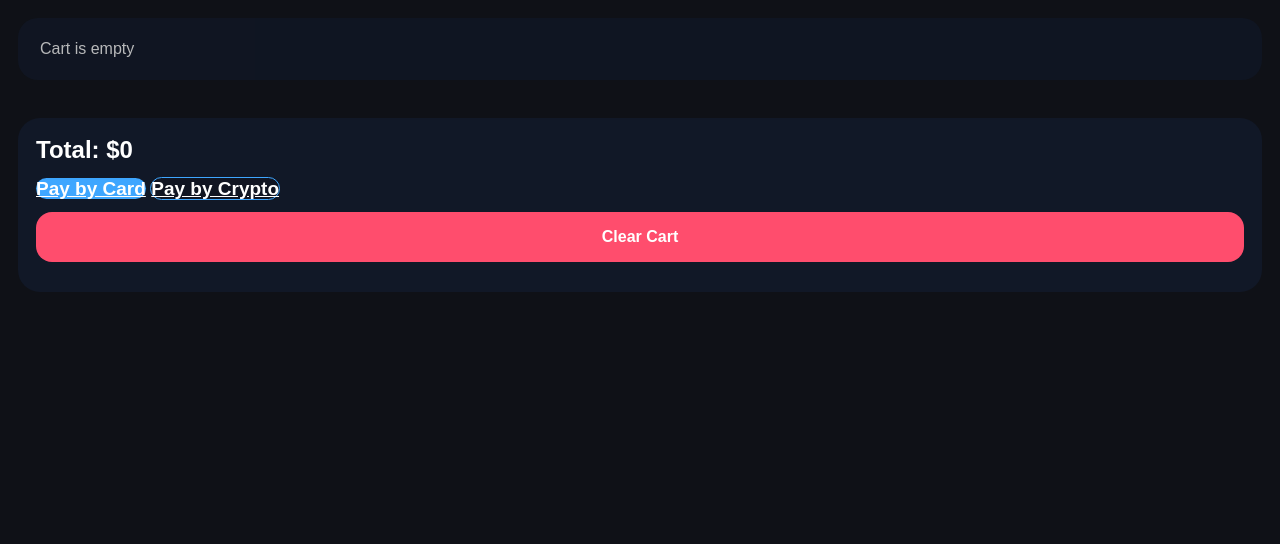
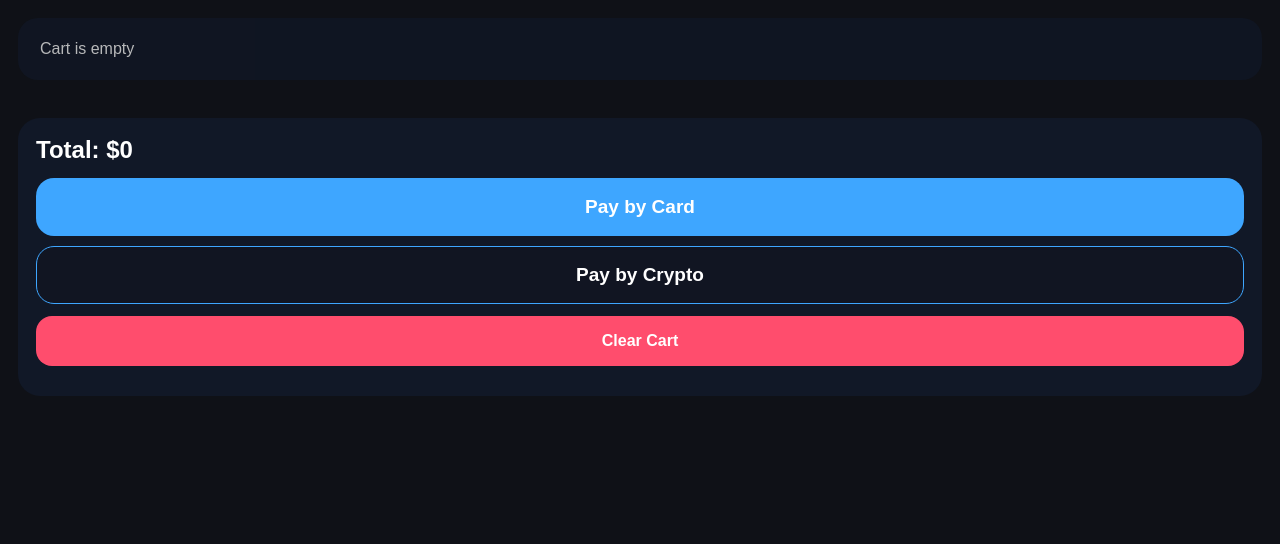
Before and after one commit to garabavladimir985-create/reversedmarket, a Flask app: page /cart in a window 1280 px wide. Shown: the part 77-621 px from the top of the page. Run offline with Flask 3, Linux system fonts and the light colour scheme.

Commit message:
checkout orders

```diff
--- a/backend/templates/cart.html
+++ b/backend/templates/cart.html
@@ -19,8 +19,19 @@
 <div class="cart-total-box">
 <h2>Total: $<span id="cart-total">0</span></h2>
 
-<a class="buy-btn" href="/pay-card">Pay by Card</a>
-<a class="buy-btn crypto" href="/pay-crypto">Pay by Crypto</a>
+<form id="order-form" action="/create-order" method="POST">
+<input type="hidden" name="items" id="order-items">
+<input type="hidden" name="payment" id="payment-method">
+<input type="hidden" name="telegram_id" id="telegram-id">
+
+<button type="button" class="buy-btn" onclick="checkout('card')">
+Pay by Card
+</button>
+
+<button type="button" class="buy-btn crypto" onclick="checkout('crypto')">
+Pay by Crypto
+</button>
+</form>
 
 <button class="clear-cart-btn" onclick="clearCart()">Clear Cart</button>
 </div>
@@ -76,6 +87,23 @@ function clearCart(){
     renderCart();
 }
 
+function checkout(method){
+    if(cart.length === 0){
+        alert("Cart is empty");
+        return;
+    }
+
+    document.getElementById("order-items").value = JSON.stringify(cart);
+    document.getElementById("payment-method").value = method;
+
+    const tg = window.Telegram?.WebApp;
+    const userId = tg?.initDataUnsafe?.user?.id || "";
+    document.getElementById("telegram-id").value = userId;
+
+    localStorage.removeItem("cart");
+    document.getElementById("order-form").submit();
+}
+
 renderCart();
 </script>
 
```
